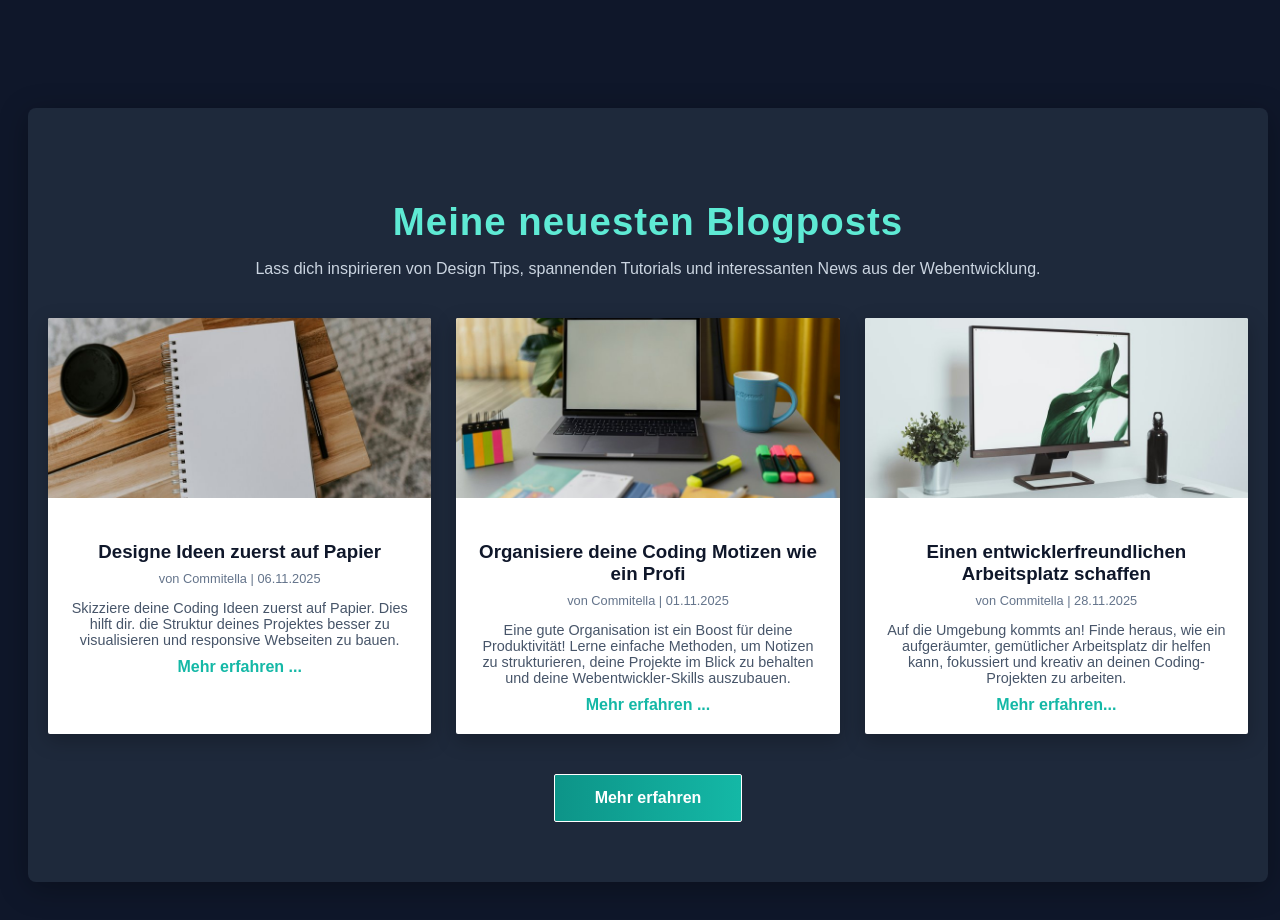
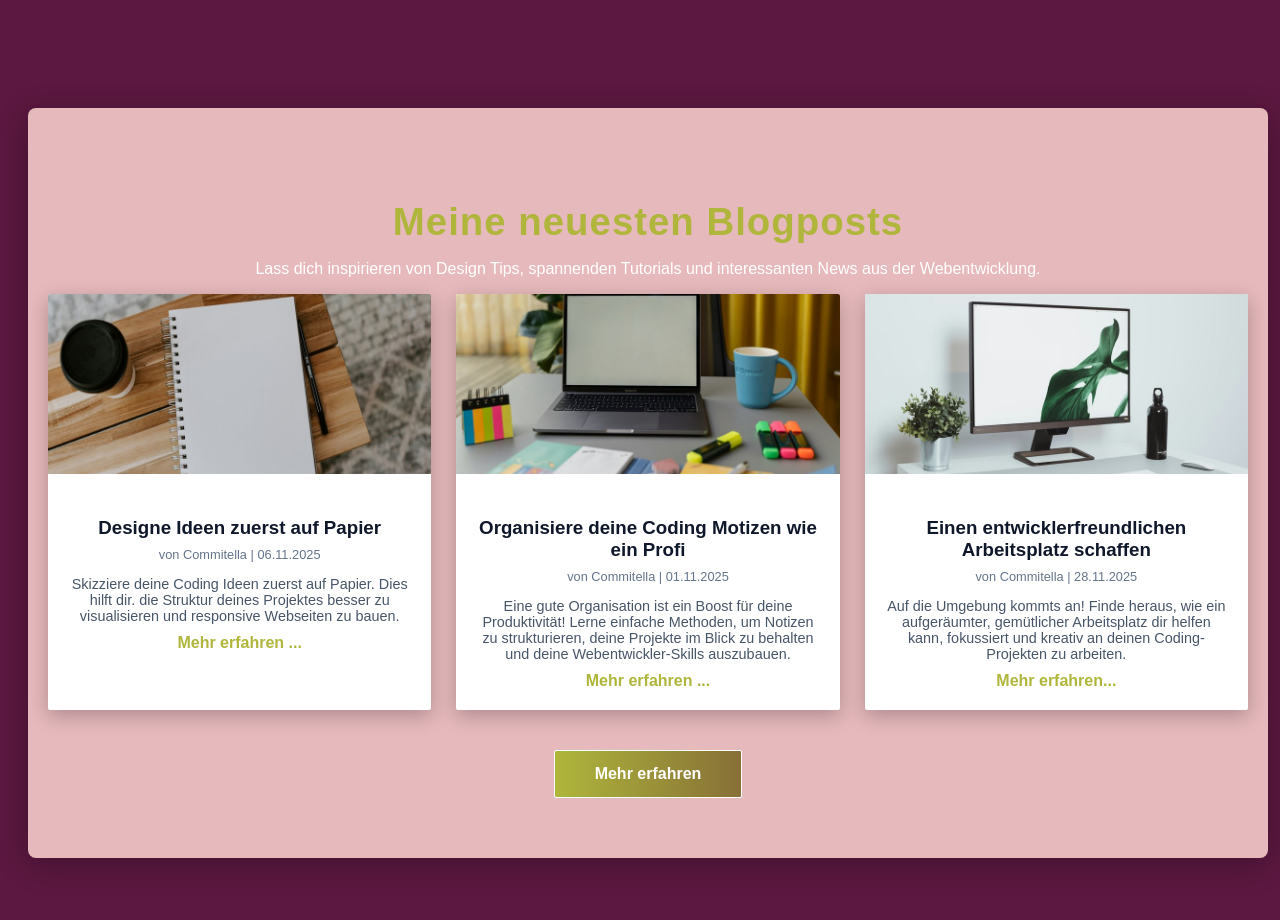
Before and after one commit to Commitella/css-snippets, a plain HTML site: page index.html in a window 1280 px wide. Drawn offline with Linux system fonts and the light colour scheme.

Commit message:
Update color scheme in style.css

```diff
--- a/style.css
+++ b/style.css
@@ -1,5 +1,5 @@
 body {
-    background: #0f172a;
+    background: #5c1840;
     font-family: "Poppins", sans-serif;
     color: #fff;
     display: flex;
@@ -18,17 +18,17 @@ section {
 }
 section h1 {
     font-size: 2.4rem;
-    color: #5eead4;
+    color: #afb63b;
     margin-bottom: 10px;
     letter-spacing: 1px;
 }
 section p {
-    color: #cbd5e1;
+    color: #b95390
     margin-bottom: 40px;
     font-size: 1rem;
 }
 .blog-section {
-    background: #1e293b;
+    background: #e6b9bc;
     padding: 60px 20px;
     border-radius: 8px;
     width: 100%;
@@ -81,7 +81,7 @@ section p {
 }
 .blog-content a {
     text-decoration: none;
-    color: #14b8a6;
+    color: #afb63b;
     font-weight: 600;
 }
 .blog-content a:hover {
@@ -90,7 +90,7 @@ section p {
 
 /* BUTTON BELOW CARDS */
 .learn-btn {
-    background: linear-gradient(90deg, #0d9488, #14b8a6);
+    background: linear-gradient(90deg, #afb63b, #877037);
     color: white;
     border: 1px solid white;
     padding: 14px 40px;
```
